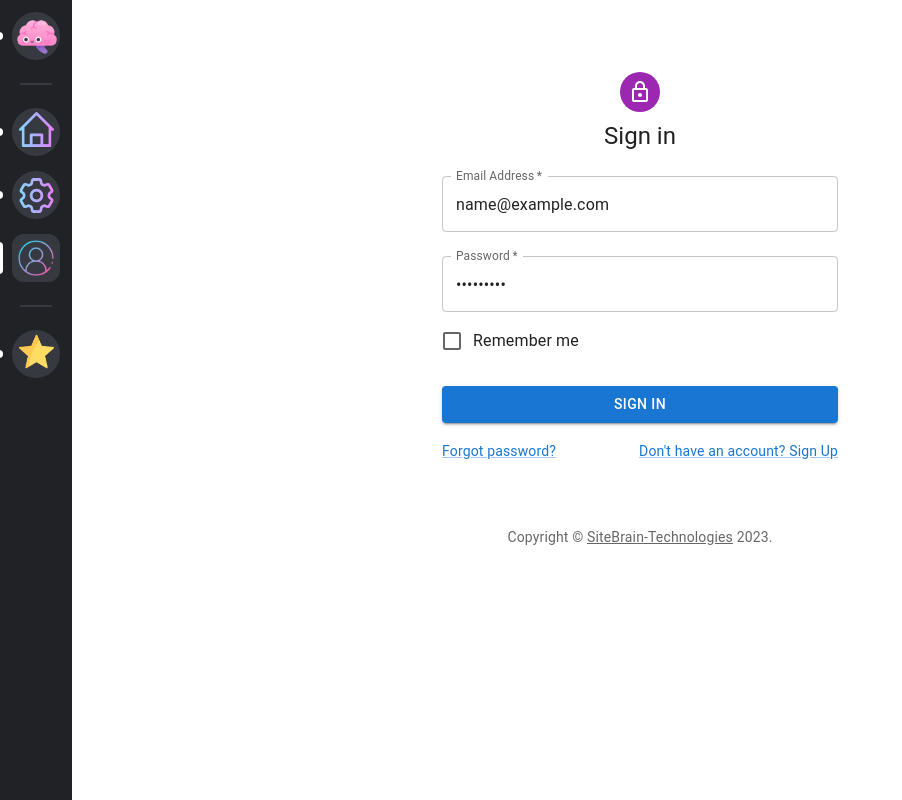
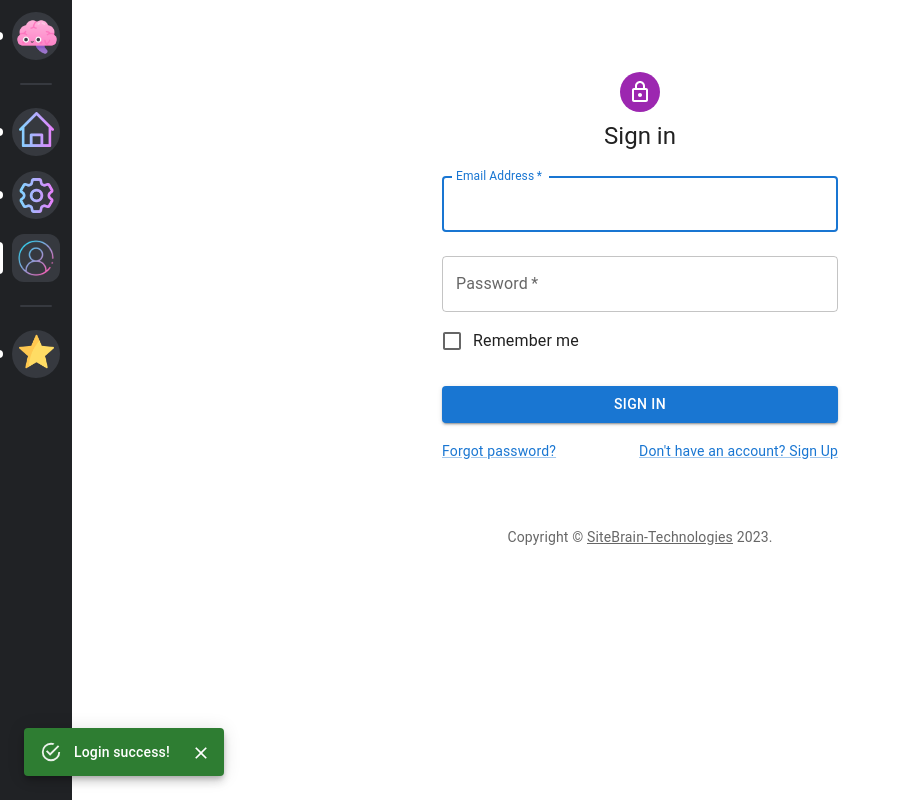
Before and after one commit to Alexie81/EclipseAI, a React (Create React App) app: page /account in a window 1280 px wide. Both pictures are taken after typing "name@example.com", "Sample123" into the empty fields and a click on the button "SIGN IN". Shown: the whole page, without its empty margins (0-902 px from the left). Built offline with nearby package versions, Linux system fonts and the light colour scheme.

Commit message:
Finish form verification and make custom handler (SignIn, SignUp) + automated @mui/Alert

```diff
--- a/src/Account.js
+++ b/src/Account.js
@@ -69,17 +69,11 @@ export default function Account() {
 const Alert = React.forwardRef(function Alert(props, ref) {
   return <MuiAlert elevation={6} ref={ref} variant="filled" {...props} />;
 });
-  const handleSubmit = (event) => {
-    event.preventDefault();
-    const data = new FormData(event.currentTarget);
-    console.log({
-      email: data.get('email'),
-      password: data.get('password'),
-      remember: data.get('remember')
-    });
-  };
+
 
   let [page, setPage] = useState("signin");
+  let [textAlert, setTextAlert] = useState("");
+  let [alertStatus, setAlertStatus] = useState("");
   const [open, setOpen] = React.useState(false);
 
   const handleClick = () => {
@@ -112,6 +106,85 @@ const Alert = React.forwardRef(function Alert(props, ref) {
 
     setState({ ...state, [anchor]: open });
   };
+
+
+
+  const handleSubmitIn = (event) => {
+    event.preventDefault();
+    const data = new FormData(event.currentTarget);
+    let email = data.get('email');
+    let password = data.get('password');
+    let remember = data.get('remember');
+
+    if(email == "") {
+      setTextAlert("Please fill 'Email Address' input!");
+      setAlertStatus("error");
+      handleClick();
+    } else if(password == "") {
+      setTextAlert("Please fill 'Password' input!");
+      setAlertStatus("error");
+      handleClick();
+    } else if(email != "" || password != ""){
+
+
+        // LOGIN
+
+
+      setTextAlert("Login success!");
+      setAlertStatus("success");
+      handleClick();
+    }
+
+    console.log({
+      email: data.get('email'),
+      password: data.get('password'),
+      remember: data.get('remember')
+    });
+  };
+  const handleSubmitUp = (event) => {
+    event.preventDefault();
+    const data = new FormData(event.currentTarget);
+
+    let email = data.get('email');
+    let password = data.get('password');
+    let firstName = data.get('firstName');
+    let lastName = data.get('lastName');
+    let subscribe = data.get('subscribe');
+
+    if(firstName == "") {
+      setTextAlert("Please fill 'First Name' input!");
+      setAlertStatus("error");
+      handleClick();
+    } else if(lastName == "") {
+      setTextAlert("Please fill 'Last Name' input!");
+      setAlertStatus("error");
+      handleClick();
+    } else if(email == ""){
+      setTextAlert("Please fill 'Email Address' input!");
+      setAlertStatus("error");
+      handleClick();
+    } else if(password == ""){
+      setTextAlert("Please fill 'Password' input!");
+      setAlertStatus("error");
+      handleClick();
+    } else if(email != "" || password != "" || firstName != "" || lastName != ""){
+
+
+        // SIGNUP
+
+
+      setTextAlert("Login success!");
+      setAlertStatus("success");
+      handleClick();
+    }
+    console.log({
+      email: data.get('email'),
+      password: data.get('password'),
+      subscribe: data.get('subscribe')
+    });
+  };
+
+
 
   const list = (anchor) => (
     <Box
@@ -225,9 +298,9 @@ const Alert = React.forwardRef(function Alert(props, ref) {
 </nav>
       <Container component="main" maxWidth="xs">
 
-      <Snackbar open={open} autoHideDuration={6000} onClose={handleClose}>
-        <Alert onClose={handleClose} severity="success" sx={{ width: '100%' }}>
-          This is a success message!
+      <Snackbar open={open} autoHideDuration={10000} onClose={handleClose}>
+        <Alert onClose={handleClose} severity={alertStatus} sx={{ width: '100%' }}>
+          {textAlert}
         </Alert>
       </Snackbar>
 
@@ -261,7 +334,7 @@ const Alert = React.forwardRef(function Alert(props, ref) {
           <Typography component="h1" variant="h5">
             Sign in
           </Typography>
-          <Box component="form" onSubmit={handleSubmit} noValidate sx={{ mt: 1 }}>
+          <Box component="form" onSubmit={handleSubmitIn} noValidate sx={{ mt: 1 }}>
             <TextField
               margin="normal"
               required
@@ -332,7 +405,7 @@ const Alert = React.forwardRef(function Alert(props, ref) {
           <Typography component="h1" variant="h5">
             Sign up
           </Typography>
-          <Box component="form" noValidate onSubmit={handleSubmit} sx={{ mt: 3 }}>
+          <Box component="form" noValidate onSubmit={handleSubmitUp} sx={{ mt: 3 }}>
             <Grid container spacing={2}>
               <Grid item xs={12} sm={6}>
                 <TextField
@@ -380,6 +453,7 @@ const Alert = React.forwardRef(function Alert(props, ref) {
                 <FormControlLabel
                   control={<Checkbox value="allowExtraEmails" color="primary" />}
                   label="I want to receive inspiration, marketing promotions and updates via email."
+                  name="subscribe"
                 />
               </Grid>
             </Grid>
```
